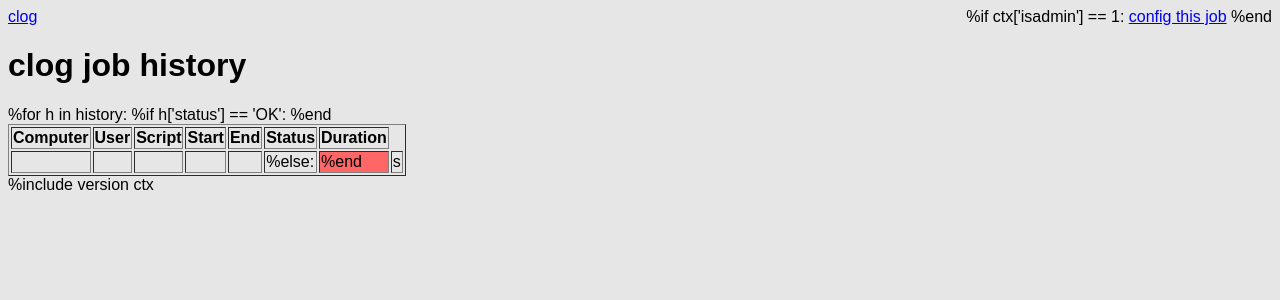
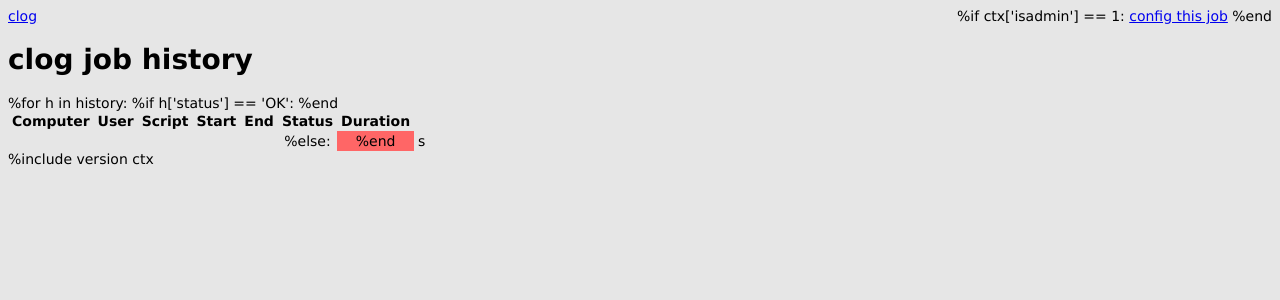
Before and after one commit to zanardo/clog, a Python web app: template views/history.html in a window 1280 px wide. Shown: the top 300 px of the page. Run offline with Jinja, Linux system fonts and the light colour scheme; the template is opened without the code that fills it, so the values that code supplies are empty.

Commit message:
change table style

```diff
--- a/static/styles.css
+++ b/static/styles.css
@@ -1,4 +1,20 @@
 body {
-	font-family: Arial, sans-serif;
+	font-family: Verdana, Arial, sans-serif;
 	background-color: #E6E6E6;
+	font-size: 14px;
 }
+
+table, th, tr, td {
+	border-collapse: collapse;
+	border: 0;
+	padding: 2px 4px 2px 4px;
+	text-align: left;
+}
+
+tr:nth-child(2n+3) {
+	background-color: #D1D1D1;
+}
+
+.tdstatus {
+	text-align: center;
+}
--- a/views/history.html
+++ b/views/history.html
@@ -32,9 +32,9 @@
 		<td>{{ h['datestarted'] }}</td>
 		<td>{{ h['datefinished'] }}</td>
 		%if h['status'] == 'OK':
-		<td>
+		<td class="tdstatus">
 		%else:
-		<td bgcolor="#FF6666">
+		<td bgcolor="#FF6666" class="tdstatus">
 		%end
 			<a href="/jobs/{{h['computername']}}/{{h['computeruser']}}/{{h['script']}}/{{ h['id'] }}">
 				{{ h['status'] }}
--- a/views/jobstable.html
+++ b/views/jobstable.html
@@ -14,9 +14,9 @@
 		<td>{{ job['lastsuccess'] }}</td>
 		<td>{{ job['lastfail'] }}</td>
 		%if job['laststatus'] == 'OK':
-		<td>
+		<td class="tdstatus">
 		%else:
-		<td bgcolor="#FF6666">
+		<td bgcolor="#FF6666" class="tdstatus">
 		%end
 			{{ job['laststatus'] }}
 		</td>
```
